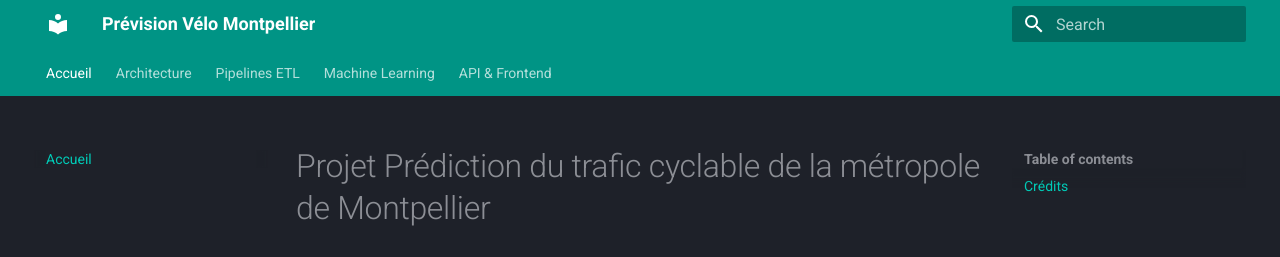
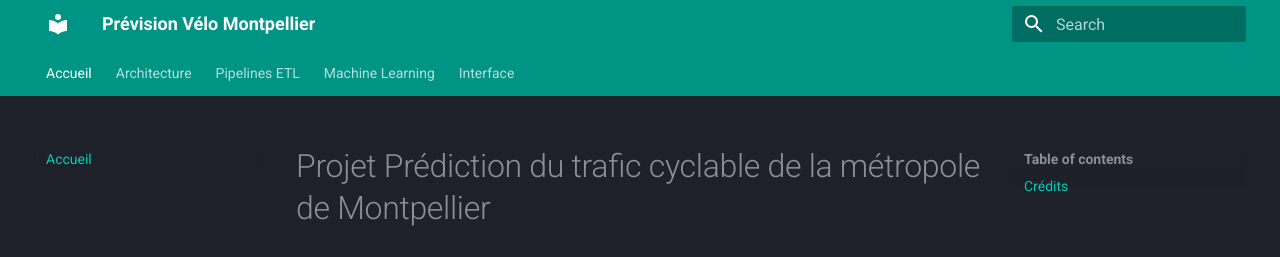
Before and after one commit to loicgoi/Prediction_velo_Montpellier, an MkDocs documentation site: the page built from docs/index.md, in a window 1280 px wide. Shown: the top 257 px of the page. Built offline with MkDocs 1.6.1 and Material for MkDocs 9.7.7, drawn with Linux system fonts in a browser that asks for light colours.

Commit message:
update mkdocs.yml : add page frontend_overview.md

```diff
--- a/mkdocs.yml
+++ b/mkdocs.yml
@@ -3,11 +3,9 @@
 site_author: Loïc, Saleh, Gaëtan
 site_description: Documentation technique du pipeline de prédiction de trafic cyclable.
 
-
 theme:
   name: material
   palette:
-
     scheme: slate
     primary: teal
     accent: cyan
@@ -25,19 +23,18 @@
         python:
           paths: [backend]
 
-
 nav:
   - Accueil: index.md
   - Architecture: architecture.md
   - Pipelines ETL:
-    - Vue d'ensemble: pipelines/overview.md
-    - Collecte (Extract): pipelines/extract.md
-    - Base de Données (Load): pipelines/load.md
+      - Vue d'ensemble: pipelines/overview.md
+      - Collecte (Extract): pipelines/extract.md
+      - Base de Données (Load): pipelines/load.md
   - Machine Learning:
-    - Préparation (Transform): ml/features.md
-    - Modélisation: ml/modeling.md
-    - Monitoring: ml/monitoring.md
-  - API & Frontend: api_frontend.md
+      - Préparation (Transform): ml/features.md
+      - Modélisation: ml/modeling.md
+      - Monitoring: ml/monitoring.md
+  - Interface: frontend_overview.md
 
 # --- AJOUT : Extensions Markdown pour Mermaid ---
 markdown_extensions:
```
